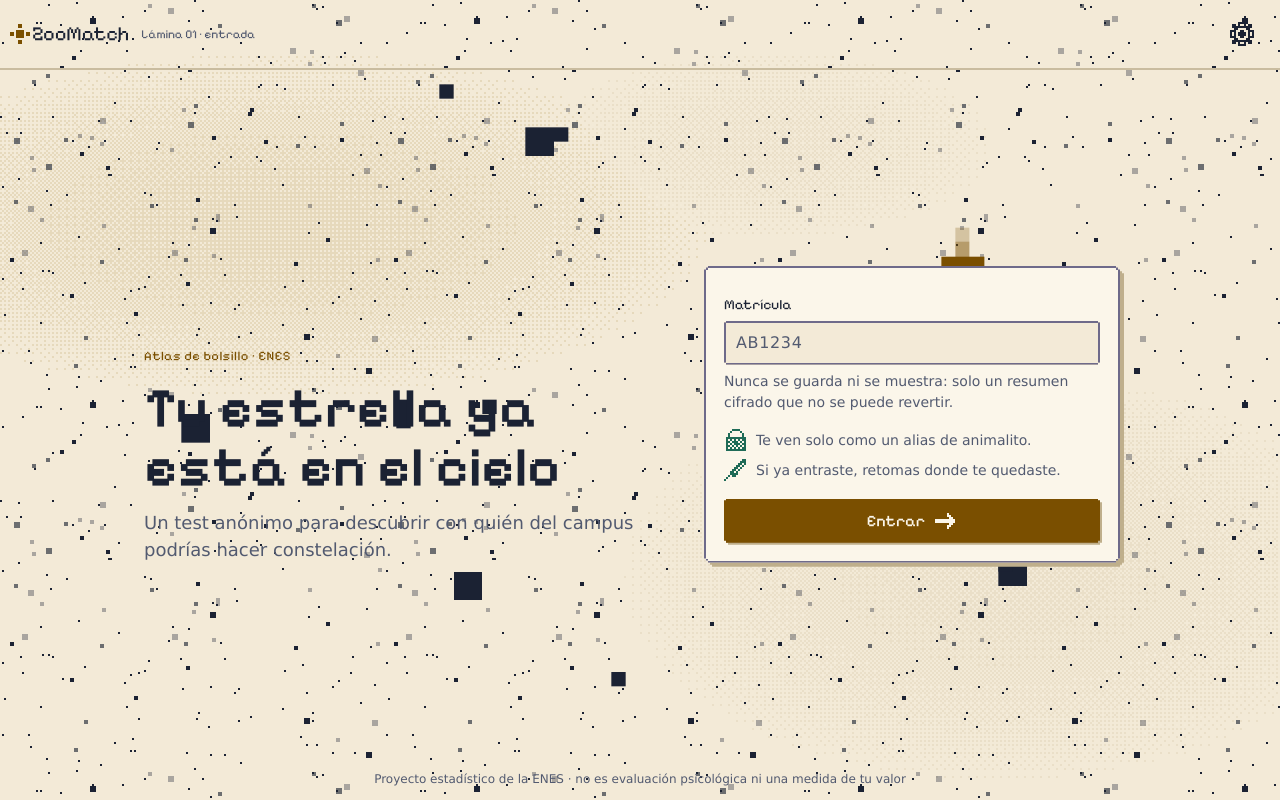
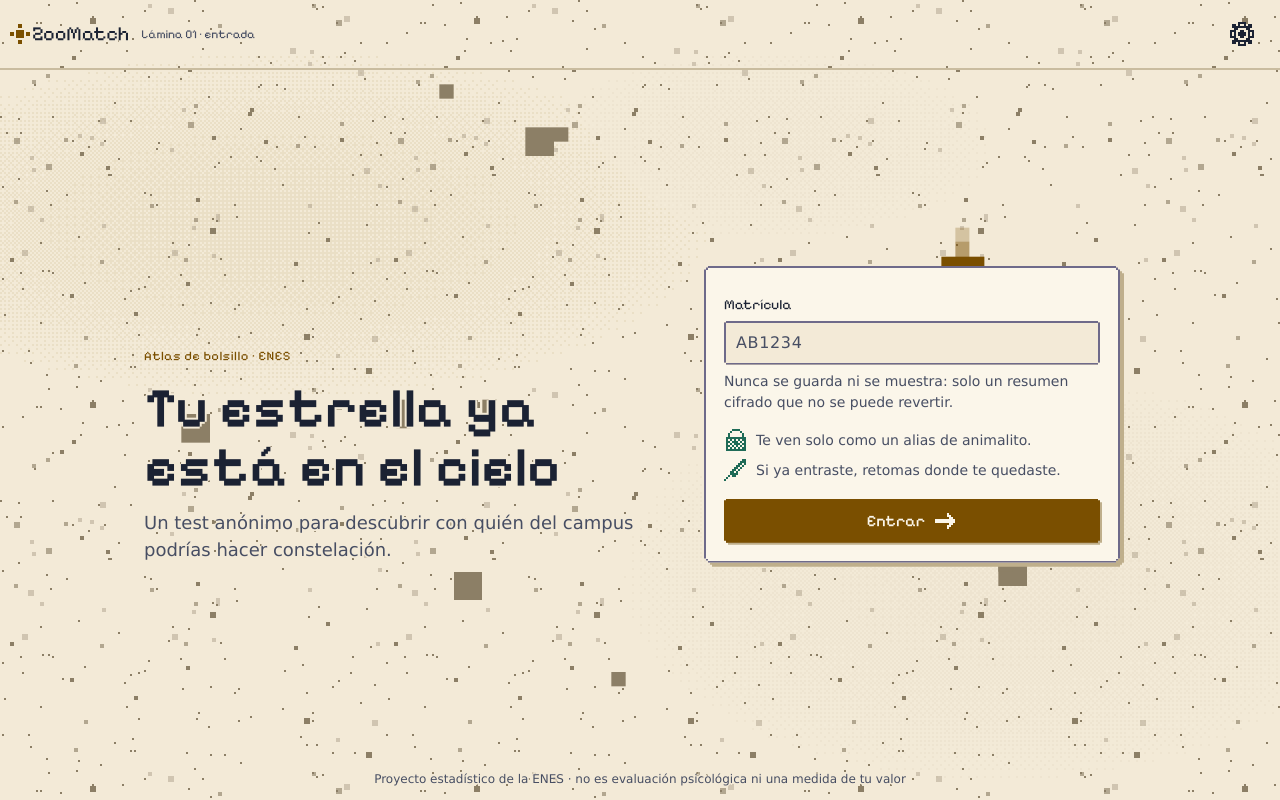
Before and after one commit to AmeliaDi/ProyectoENESZooMatch, a Next.js app: page / in a window 1280 px wide. Built offline with nearby package versions, Linux system fonts and the light colour scheme; a web font is replaced by a local one.

Commit message:
Quiet the sky stars for text contrast

```diff
--- a/data/design-tokens.json
+++ b/data/design-tokens.json
@@ -10,34 +10,34 @@
     "atlasTickEvery": 8
   },
   "touchTargetMin": 44,
-  "contrast": { "text": 4.5, "ui": 3, "textHighContrast": 7, "uiHighContrast": 4.5 },
+  "contrast": { "text": 4.5, "ui": 3, "textHighContrast": 7, "uiHighContrast": 4.5, "starMaxShareOfText": 0.5 },
   "modes": {
     "night": {
       "highContrast": false,
       "colors": {
         "sky": "#101826", "frame": "#18233A", "raised": "#22305A",
-        "fg": "#F2E8D5", "fg-muted": "#A9B3C7",
+        "fg": "#F2E8D5", "fg-muted": "#B9C2D4",
         "gold": "#E8B04A", "on-gold": "#101826",
         "romance": "#F08A7E", "on-romance": "#101826",
         "amistad": "#7FD1B9", "on-amistad": "#101826",
         "danger": "#FF8A80", "on-danger": "#101826",
         "rim": "#8B9BC4", "focus": "#FFD27A",
-        "shadow": "#05080F", "grid": "#3A4A6B", "star": "#F2E8D5",
-        "nebula-1": "#22305A", "nebula-2": "#2B2447"
+        "shadow": "#05080F", "grid": "#3A4A6B", "star": "#7E8BAA",
+        "nebula-1": "#1C2846", "nebula-2": "#221E3A"
       }
     },
     "day": {
       "highContrast": false,
       "colors": {
         "sky": "#F3EAD7", "frame": "#FBF6EA", "raised": "#E9DDC2",
-        "fg": "#1B2233", "fg-muted": "#525A70",
+        "fg": "#1B2233", "fg-muted": "#474E63",
         "gold": "#7A4F00", "on-gold": "#FBF6EA",
         "romance": "#A8342A", "on-romance": "#FBF6EA",
         "amistad": "#1F6B57", "on-amistad": "#FBF6EA",
         "danger": "#A3201B", "on-danger": "#FBF6EA",
         "rim": "#6E6A8A", "focus": "#1B2233",
-        "shadow": "#BFAF8C", "grid": "#C9BC9F", "star": "#1B2233",
-        "nebula-1": "#E6D9BC", "nebula-2": "#EADFC8"
+        "shadow": "#BFAF8C", "grid": "#C9BC9F", "star": "#8C7F66",
+        "nebula-1": "#EADFC6", "nebula-2": "#EEE4D0"
       }
     },
     "night-hc": {
@@ -50,7 +50,7 @@
         "amistad": "#9DF2D8", "on-amistad": "#000000",
         "danger": "#FFA39B", "on-danger": "#000000",
         "rim": "#FFFFFF", "focus": "#FFD27A",
-        "shadow": "#3A3A3A", "grid": "#4D4D4D", "star": "#FFFFFF",
+        "shadow": "#3A3A3A", "grid": "#4D4D4D", "star": "#8A8A8A",
         "nebula-1": "#1C1C1C", "nebula-2": "#262626"
       }
     },
@@ -64,18 +64,18 @@
         "amistad": "#0A4A3B", "on-amistad": "#FFFFFF",
         "danger": "#7A1210", "on-danger": "#FFFFFF",
         "rim": "#000000", "focus": "#000000",
-        "shadow": "#000000", "grid": "#BDBDBD", "star": "#000000",
+        "shadow": "#000000", "grid": "#BDBDBD", "star": "#757575",
         "nebula-1": "#EDEDED", "nebula-2": "#E3E3E3"
       }
     }
   },
   "contrastPairs": [
-    { "fg": "fg", "bg": ["sky", "frame", "raised"], "kind": "text" },
-    { "fg": "fg-muted", "bg": ["sky", "frame", "raised"], "kind": "text" },
-    { "fg": "gold", "bg": ["sky", "frame", "raised"], "kind": "text" },
-    { "fg": "romance", "bg": ["sky", "frame", "raised"], "kind": "text" },
-    { "fg": "amistad", "bg": ["sky", "frame", "raised"], "kind": "text" },
-    { "fg": "danger", "bg": ["sky", "frame", "raised"], "kind": "text" },
+    { "fg": "fg", "bg": ["sky", "frame", "raised", "nebula-1", "nebula-2"], "kind": "text" },
+    { "fg": "fg-muted", "bg": ["sky", "frame", "raised", "nebula-1", "nebula-2"], "kind": "text" },
+    { "fg": "gold", "bg": ["sky", "frame", "raised", "nebula-1", "nebula-2"], "kind": "text" },
+    { "fg": "romance", "bg": ["sky", "frame", "raised", "nebula-1", "nebula-2"], "kind": "text" },
+    { "fg": "amistad", "bg": ["sky", "frame", "raised", "nebula-1", "nebula-2"], "kind": "text" },
+    { "fg": "danger", "bg": ["sky", "frame", "raised", "nebula-1", "nebula-2"], "kind": "text" },
     { "fg": "on-gold", "bg": ["gold"], "kind": "text" },
     { "fg": "on-romance", "bg": ["romance"], "kind": "text" },
     { "fg": "on-amistad", "bg": ["amistad"], "kind": "text" },
--- a/src/app/atlas.css
+++ b/src/app/atlas.css
@@ -16,7 +16,7 @@
   --zm-frame: #18233A;
   --zm-raised: #22305A;
   --zm-fg: #F2E8D5;
-  --zm-fg-muted: #A9B3C7;
+  --zm-fg-muted: #B9C2D4;
   --zm-gold: #E8B04A;
   --zm-on-gold: #101826;
   --zm-romance: #F08A7E;
@@ -29,9 +29,9 @@
   --zm-focus: #FFD27A;
   --zm-shadow: #05080F;
   --zm-grid: #3A4A6B;
-  --zm-star: #F2E8D5;
-  --zm-nebula-1: #22305A;
-  --zm-nebula-2: #2B2447;
+  --zm-star: #7E8BAA;
+  --zm-nebula-1: #1C2846;
+  --zm-nebula-2: #221E3A;
   --zm-scheme: dark;
 }
 /* end:night */
@@ -42,7 +42,7 @@
   --zm-frame: #FBF6EA;
   --zm-raised: #E9DDC2;
   --zm-fg: #1B2233;
-  --zm-fg-muted: #525A70;
+  --zm-fg-muted: #474E63;
   --zm-gold: #7A4F00;
   --zm-on-gold: #FBF6EA;
   --zm-romance: #A8342A;
@@ -55,9 +55,9 @@
   --zm-focus: #1B2233;
   --zm-shadow: #BFAF8C;
   --zm-grid: #C9BC9F;
-  --zm-star: #1B2233;
-  --zm-nebula-1: #E6D9BC;
-  --zm-nebula-2: #EADFC8;
+  --zm-star: #8C7F66;
+  --zm-nebula-1: #EADFC6;
+  --zm-nebula-2: #EEE4D0;
   --zm-scheme: light;
 }
 /* end:day */
@@ -81,7 +81,7 @@
   --zm-focus: #FFD27A;
   --zm-shadow: #3A3A3A;
   --zm-grid: #4D4D4D;
-  --zm-star: #FFFFFF;
+  --zm-star: #8A8A8A;
   --zm-nebula-1: #1C1C1C;
   --zm-nebula-2: #262626;
   --zm-scheme: dark;
@@ -107,7 +107,7 @@
   --zm-focus: #000000;
   --zm-shadow: #000000;
   --zm-grid: #BDBDBD;
-  --zm-star: #000000;
+  --zm-star: #757575;
   --zm-nebula-1: #EDEDED;
   --zm-nebula-2: #E3E3E3;
   --zm-scheme: light;
@@ -118,14 +118,14 @@
 @media (prefers-color-scheme: light) {
   :root:not([data-theme]) {
     --zm-sky: #F3EAD7; --zm-frame: #FBF6EA; --zm-raised: #E9DDC2;
-    --zm-fg: #1B2233; --zm-fg-muted: #525A70;
+    --zm-fg: #1B2233; --zm-fg-muted: #474E63;
     --zm-gold: #7A4F00; --zm-on-gold: #FBF6EA;
     --zm-romance: #A8342A; --zm-on-romance: #FBF6EA;
     --zm-amistad: #1F6B57; --zm-on-amistad: #FBF6EA;
     --zm-danger: #A3201B; --zm-on-danger: #FBF6EA;
     --zm-rim: #6E6A8A; --zm-focus: #1B2233;
-    --zm-shadow: #BFAF8C; --zm-grid: #C9BC9F; --zm-star: #1B2233;
-    --zm-nebula-1: #E6D9BC; --zm-nebula-2: #EADFC8;
+    --zm-shadow: #BFAF8C; --zm-grid: #C9BC9F; --zm-star: #8C7F66;
+    --zm-nebula-1: #EADFC6; --zm-nebula-2: #EEE4D0;
     --zm-scheme: light;
   }
 }
@@ -196,6 +196,24 @@
   font-family: var(--font-read);
   font-size: 1rem;
   line-height: 1.5;
+}
+
+/*
+ * Copy that sits straight on the sky gets a hard 1-logical-pixel knock-out in
+ * the sky colour (zero blur), so no star ever touches a glyph. Inside framed
+ * surfaces the fill already isolates the text, so the knock-out is removed.
+ */
+.zm-shell__body,
+.zm-shell__head,
+.zm-shell__foot {
+  text-shadow:
+    var(--zm-px) 0 0 var(--zm-sky),
+    calc(var(--zm-px) * -1) 0 0 var(--zm-sky),
+    0 var(--zm-px) 0 var(--zm-sky),
+    0 calc(var(--zm-px) * -1) 0 var(--zm-sky);
+}
+.zm-box {
+  text-shadow: none;
 }
 
 .zm-pixel-type {
--- a/src/config/design.ts
+++ b/src/config/design.ts
@@ -65,6 +65,8 @@ export const designTokensSchema = z
       ui: z.number().min(3),
       textHighContrast: z.number().min(7),
       uiHighContrast: z.number().min(3),
+      /** Stars may reach at most this share of the text-on-sky contrast, so they never compete with copy. */
+      starMaxShareOfText: z.number().gt(0).lt(1),
     }),
     modes: z.strictObject({
       night: mode, day: mode, "night-hc": mode, "day-hc": mode,
```
Also changed, not shown: 2 other files (tests, documents, lock files or other folders).
